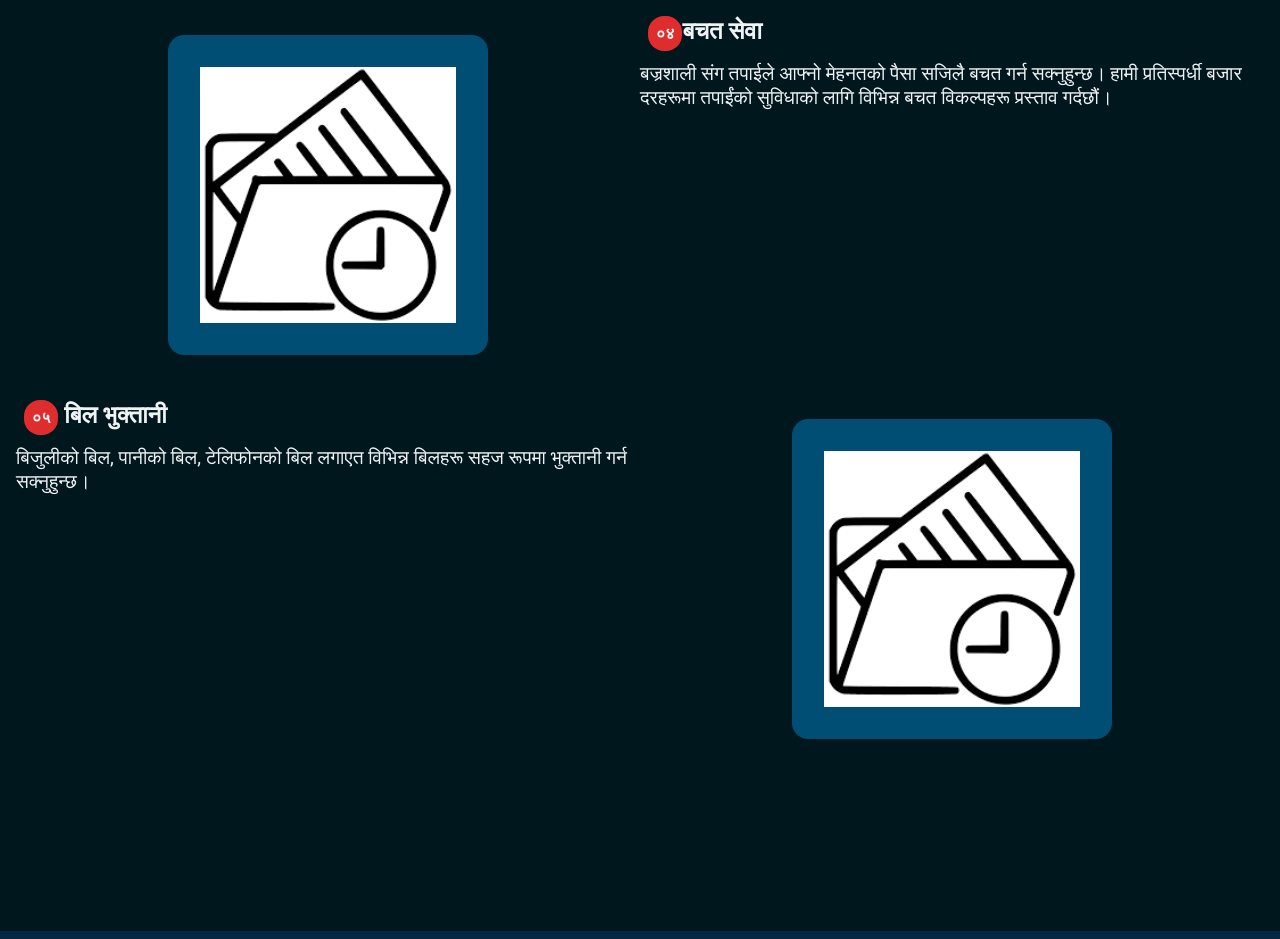
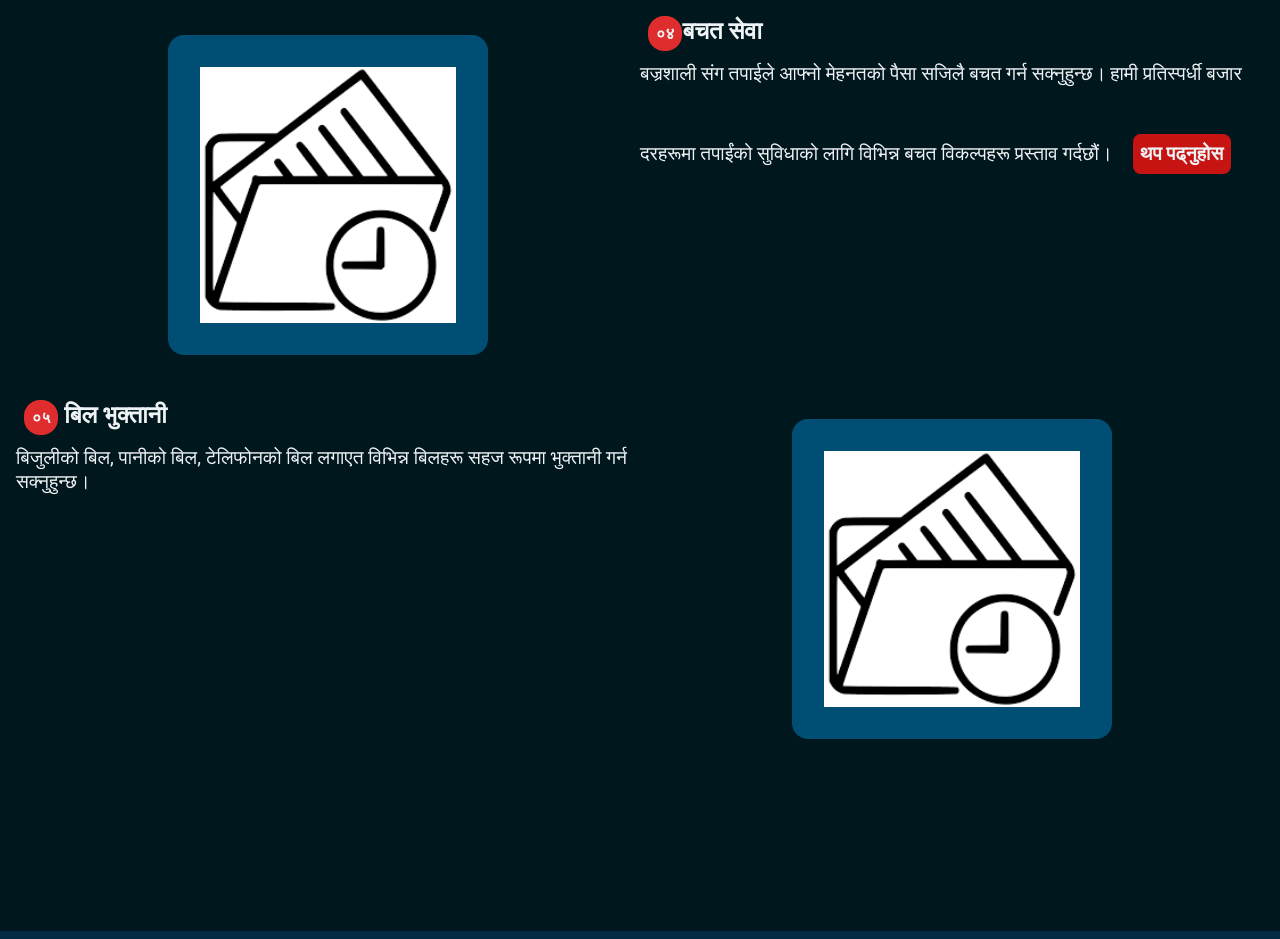
Before and after one commit to bishal959/sayuj-dad-wp, a plain HTML site: page index.html in a window 1280 px wide. Shown: the part 1672-2611 px from the top of the page. Drawn offline with Linux system fonts and the light colour scheme.

Commit message:
Update index.html

```diff
--- a/index.html
+++ b/index.html
@@ -237,6 +237,9 @@
                 बज्रशाली संग तपाईले आफ्नो मेहनतको पैसा सजिलै बचत गर्न
                 सक्नुहुन्छ। हामी प्रतिस्पर्धी बजार दरहरूमा तपाईंको सुविधाको लागि
                 विभिन्न बचत विकल्पहरू प्रस्ताव गर्दछौं।
+<a href="./services/saving.html" class="no-link"
+                ><button class="learn-more">थप पढ्नुहोस</button></a
+              >
               </div>
             </div>
 
```
